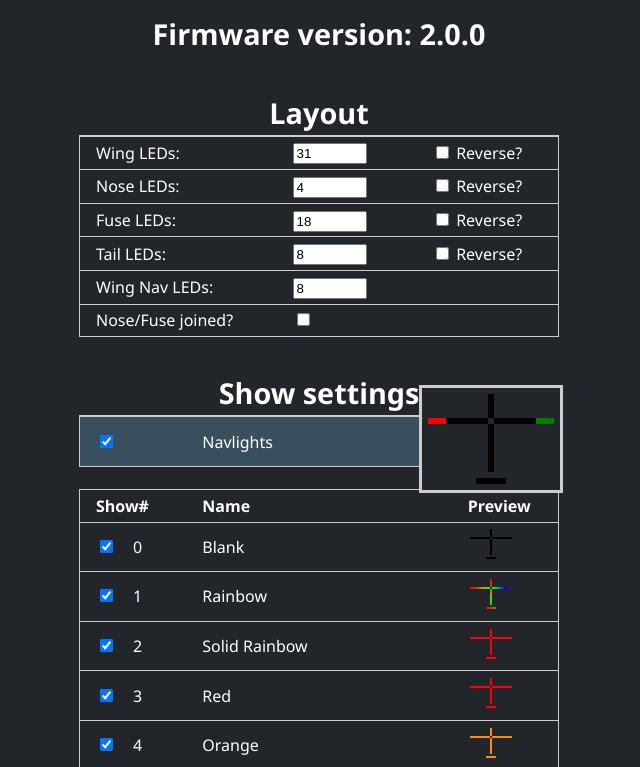
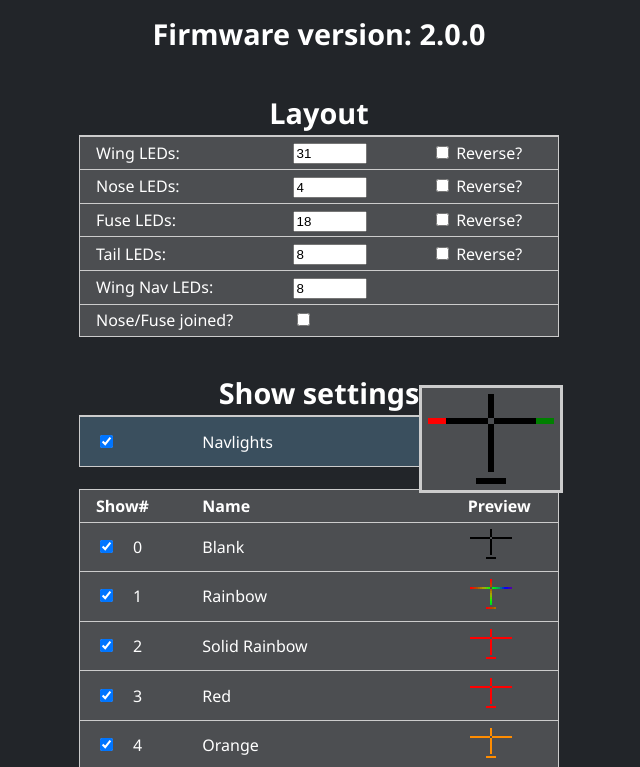
Before and after one commit to wingnut-tech/LEDControllerConfigurator, a plain HTML site: page index.html in a window 1280 px wide. In both pictures the pointer is over the picture 811 px from the left and 439 px from the top of the page. Shown: the top 767 px of the page, without its empty margins (321-961 px from the left). Drawn offline with Linux system fonts and the light colour scheme.

Commit message:
color tweaks for better gif visibility

```diff
--- a/style.css
+++ b/style.css
@@ -37,6 +37,7 @@ table {
   border: 1px solid #ccc;
   border-spacing: 0;
   width: 30em;
+  background-color: #4c4e51;
 }
 
 #settings table {
@@ -70,6 +71,6 @@ tbody tr:hover {
 
 .thumbnail:hover {
   transform: scale(3);
-  background-color: #222529;
+  background-color: #4c4e51;
   box-shadow: 0 0 0 1px #ccc;
 }
```
